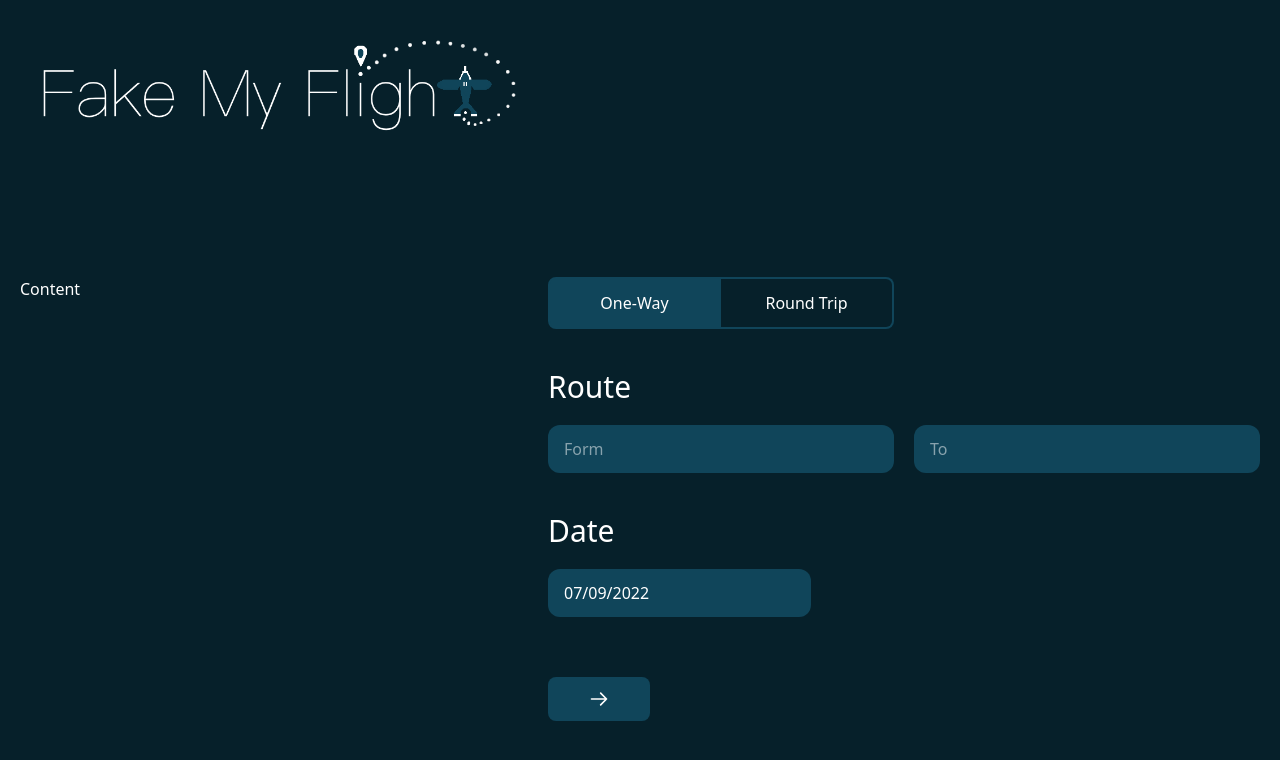
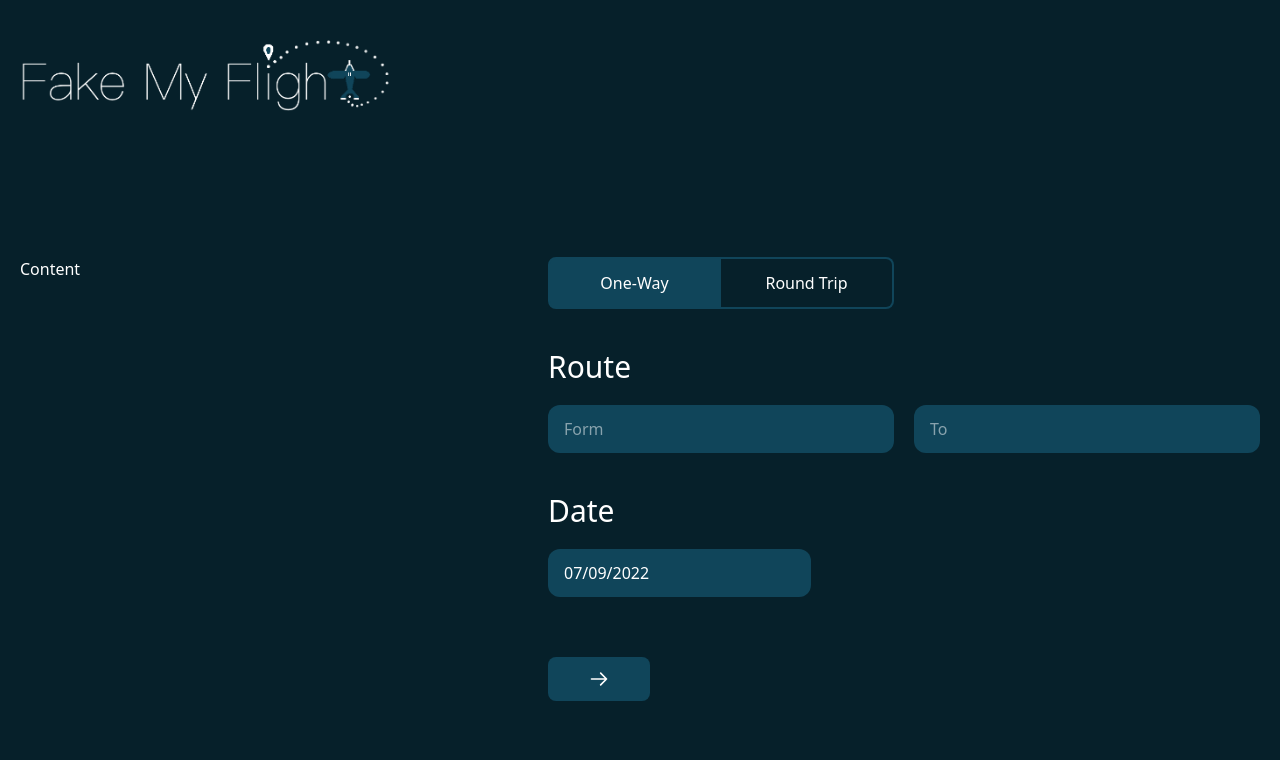
Before and after one commit to monty-src/fakemyflight, a Next.js app: page /official in a window 1280 px wide. Shown: the top 760 px of the page. Built offline with nearby package versions, Linux system fonts and the light colour scheme.

Commit message:
Updated changes to logo

```diff
--- a/components/Header.js
+++ b/components/Header.js
@@ -4,8 +4,8 @@ import Logo from '../public/logo.png';
 
 const Header = () => {
   return (
-    <header className="lg:col-span-5 p-10 grid grid-flow-col grid-cols-1 lg:grid-cols-5">
-      <div className="lg:col-start-1 lg:col-end-3 ">
+    <header className="lg:col-span-5 p-5 py-10 grid grid-flow-col grid-cols-1 lg:grid-cols-10">
+      <div className="lg:col-start-1 lg:col-end-4">
         <Image src={Logo} />
 
       </div>
```
